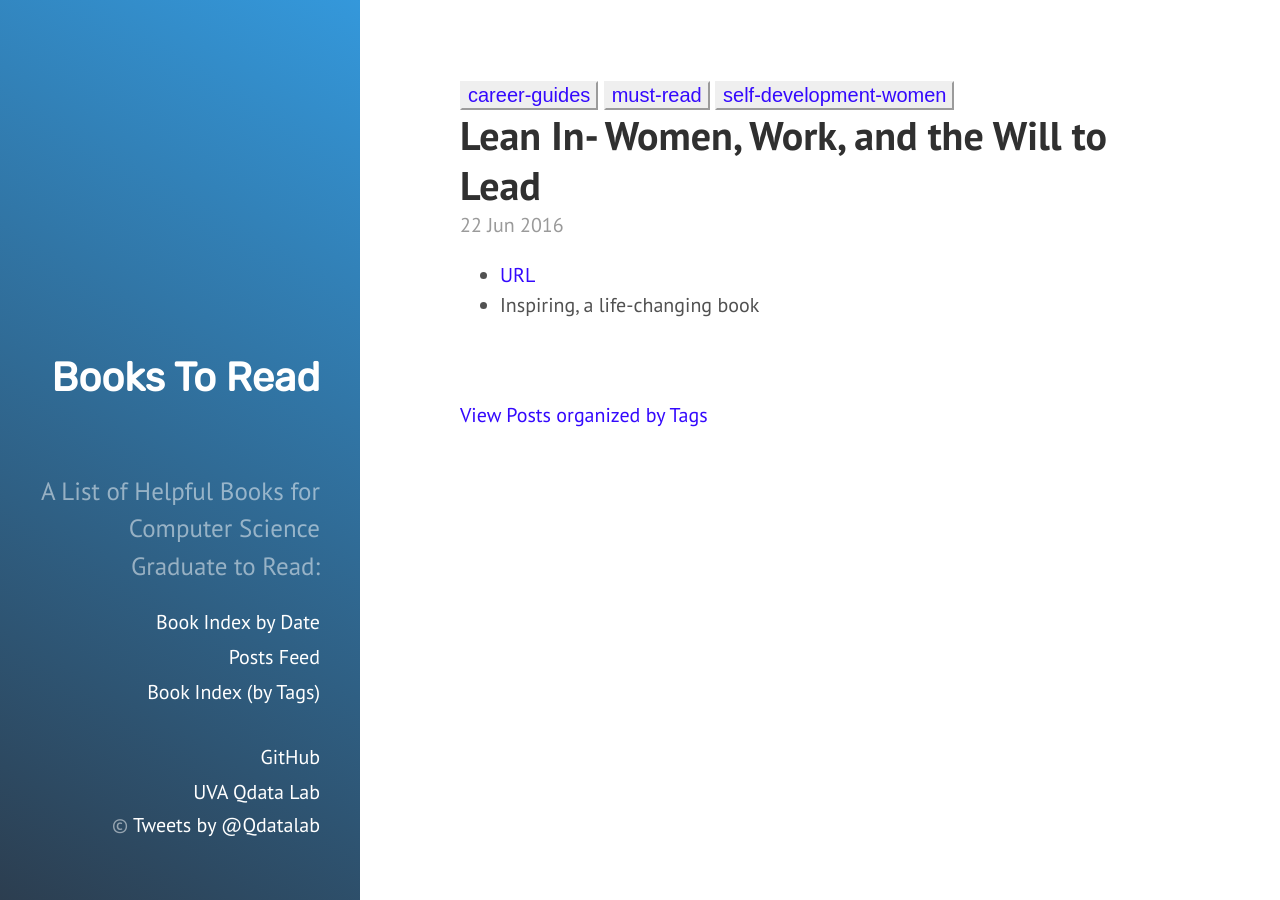
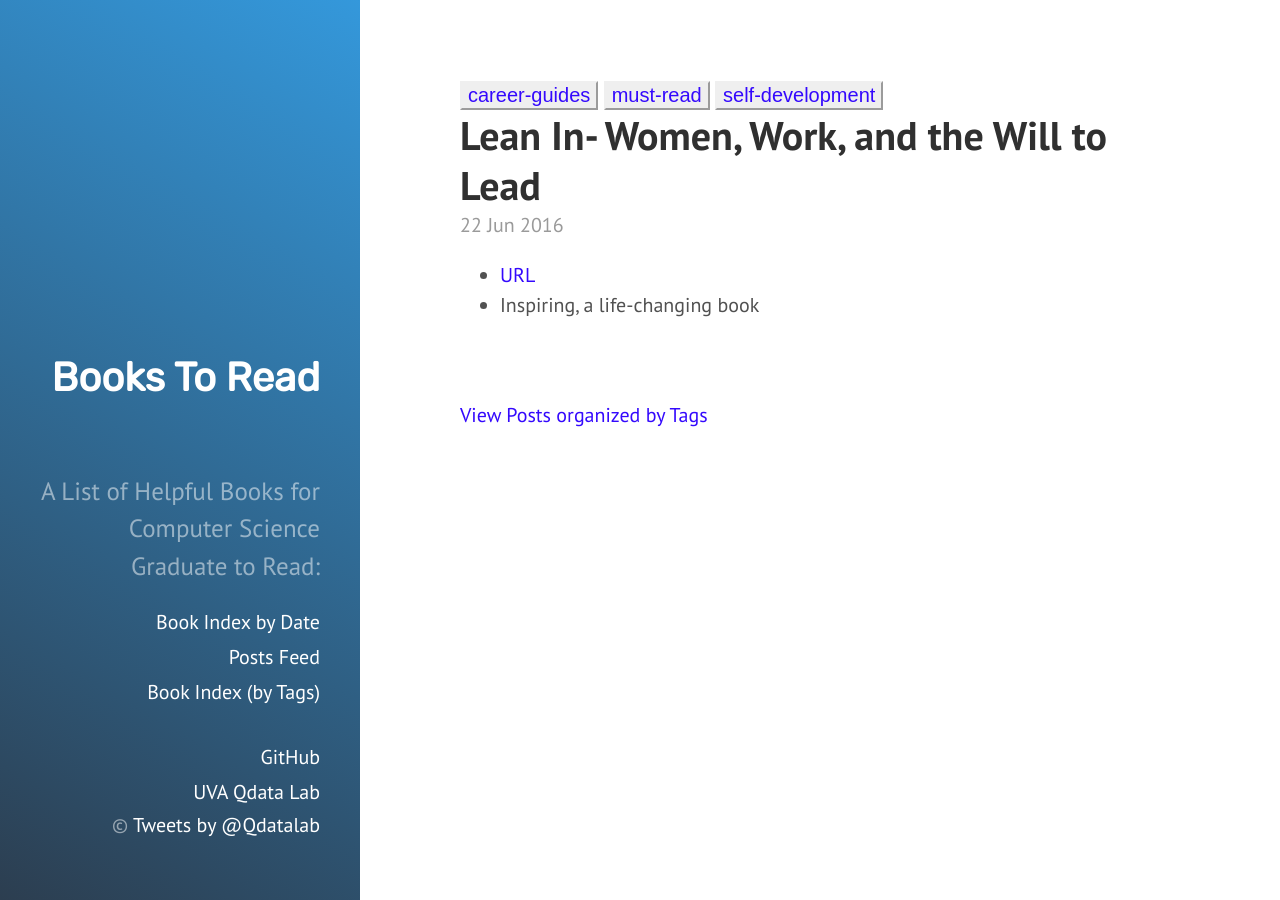
Before and after one commit to qiyanjun/books2read, a Jekyll site: the page built from _posts/2016-06-22-Lean In.md, in a window 1280 px wide. Built offline with Jekyll 4.4.1, drawn with Linux system fonts in a browser that asks for light colours.

Commit message:
again..tagging..

```diff
--- a/_posts/2016-06-22-Lean In.md
+++ b/_posts/2016-06-22-Lean In.md
@@ -4,7 +4,7 @@
 tags:
 - Career-guides
 - must-read
-- Self-Development-Women
+- Self-Development
 ---
 
 
```
Also changed, not shown: _posts/2017-07-20-OptionB.md (+0 -1 lines).
